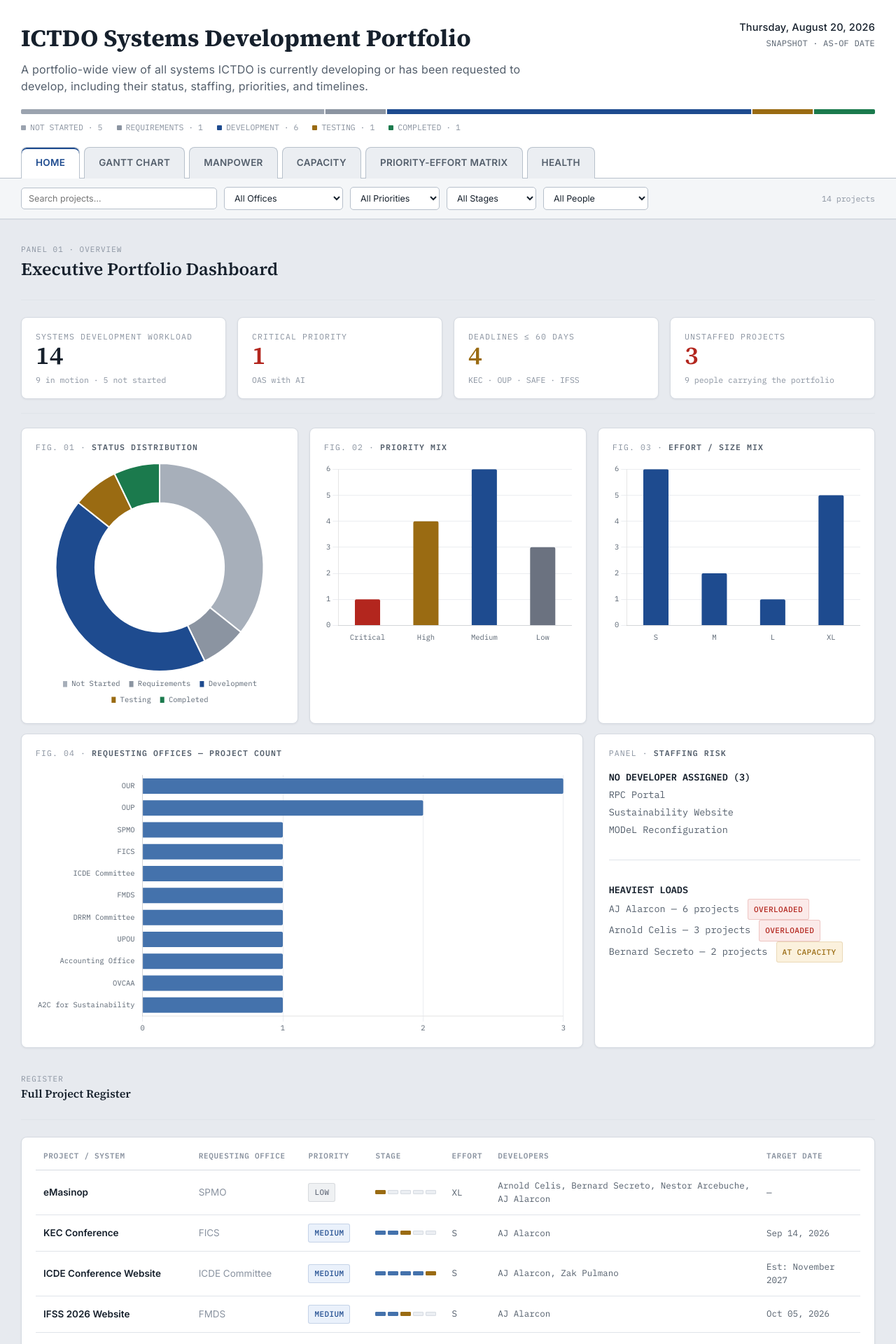
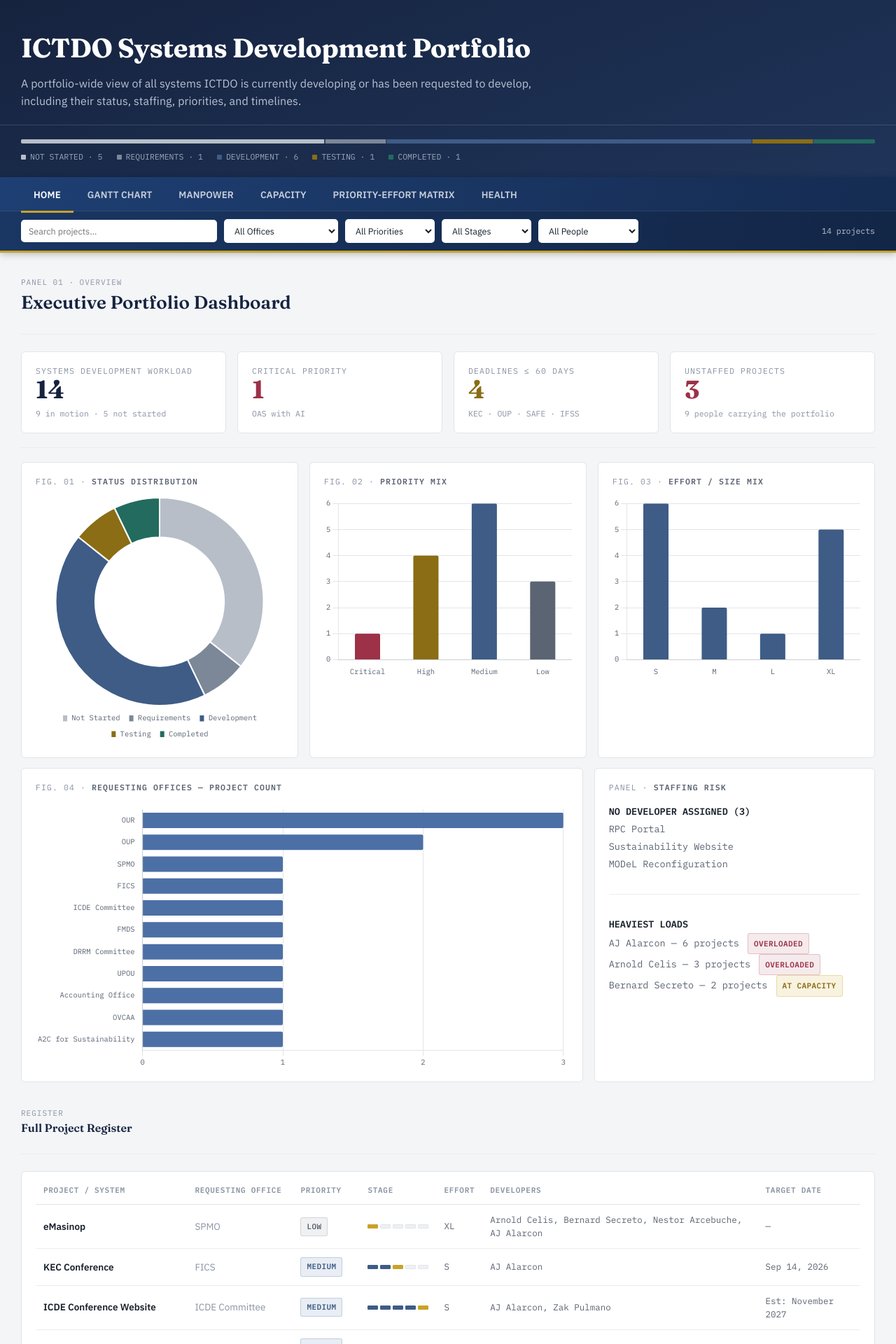
Before and after one commit to reinaldncku/reinaldncku.github.io, a Jekyll site: the page ictdo/index.html, which Jekyll copies as it is, in a window 1280 px wide. Shown: the top 1920 px of the page at 70% size. Built offline with Jekyll 4.4.1, drawn with Linux system fonts in a browser that asks for light colours; some of the changed text lies outside the part shown.

Commit message:
Add files via upload

```diff
--- a/ictdo/app.js
+++ b/ictdo/app.js
@@ -12,8 +12,8 @@ const EFFORT_LABEL = { "S":"Small", "M":"Medium", "L":"Large", "XL":"X-Large" };
 
 const STATUS_COLOR = {
   "Not Started": "var(--idle)",
-  "Requirements": "#8B94A1",
-  "Development": "var(--accent)",
+  "Requirements": "#7C8798",
+  "Development": "var(--accent-dim)",
   "Testing": "var(--warn)",
   "Completed": "var(--ok)"
 };
@@ -261,14 +261,6 @@ function renderPulse(){
   }
 }
 
-function renderClock(){
-  const el = document.getElementById("clock");
-  if(!el) return;
-  const d = new Date(TODAY + "T00:00:00");
-  const dateStr = d.toLocaleDateString("en-US", { weekday:"long", year:"numeric", month:"long", day:"numeric" });
-  el.innerHTML = `<span class="big">${dateStr}</span>SNAPSHOT · AS-OF DATE`;
-}
-
 function stageRailHTML(status){
   const idx = stageIndex(status);
   return `<span class="stagerail">` + STAGE_ORDER.map((s,i) => {
@@ -291,5 +283,4 @@ function priorityBadgeHTML(priority){
    so the chrome must be built synchronously here. */
 renderSwitchboard(document.body.getAttribute("data-page"));
 renderPulse();
-renderClock();
 renderFilterBar();
--- a/ictdo/index.html
+++ b/ictdo/index.html
@@ -17,12 +17,14 @@
         <div class="sub">A portfolio-wide view of all systems ICTDO is currently developing or has been requested to develop, including their status, staffing, priorities, and timelines.</div>
       </div>
     </div>
-    <div class="clock" id="clock"></div>
   </div>
   <div class="pulse">
     <div class="pulse-rail" id="pulseRail"></div>
     <div class="pulse-legend" id="pulseLegend"></div>
   </div>
+</div>
+
+<div class="stickynav">
   <div class="switchboard" id="switchboard"></div>
   <div class="filterbar" id="filterBar"></div>
 </div>
@@ -92,7 +94,7 @@
 
   <div class="foot">
     <span>ICTDO PORTFOLIO CONTROL · SOURCE: ICTDO_MASTER_PROJECT_PORTFOLIO.XLSX</span>
-    <span>SNAPSHOT AS OF 20 AUG 2026 · 14 PROJECTS TRACKED</span>
+    <span>14 PROJECTS TRACKED</span>
   </div>
 </div>
 
@@ -163,7 +165,7 @@
   // ---- Charts ----
   Chart.defaults.font.family = "'IBM Plex Mono', monospace";
   Chart.defaults.font.size = 10.5;
-  Chart.defaults.color = "#5B6673";
+  Chart.defaults.color = "#5B6472";
 
   const count = (arr, key) => {
     const m = {};
@@ -196,7 +198,7 @@
       datasets:[{ data: PRIORITY_ORDER.filter(p=>priorityCounts[p]).map(p=>priorityCounts[p]),
         backgroundColor: PRIORITY_ORDER.filter(p=>priorityCounts[p]).map(p=>priColors[p]), borderRadius:2, maxBarThickness:36 }]
     },
-    options:{ plugins:{legend:{display:false}}, scales:{ x:{grid:{display:false}}, y:{ grid:{color:"#EBEDF0"}, ticks:{precision:0} } } }
+    options:{ plugins:{legend:{display:false}}, scales:{ x:{grid:{display:false}}, y:{ grid:{color:"#E1E5EA"}, ticks:{precision:0} } } }
   });
 
   const effortCounts = count(DATA, "effort");
@@ -205,9 +207,9 @@
     data:{
       labels: EFFORT_ORDER.filter(e=>effortCounts[e]),
       datasets:[{ data: EFFORT_ORDER.filter(e=>effortCounts[e]).map(e=>effortCounts[e]),
-        backgroundColor:"#1E4B8F", borderRadius:2, maxBarThickness:36 }]
+        backgroundColor:"#3E5C86", borderRadius:2, maxBarThickness:36 }]
     },
-    options:{ plugins:{legend:{display:false}}, scales:{ x:{grid:{display:false}}, y:{ grid:{color:"#EBEDF0"}, ticks:{precision:0} } } }
+    options:{ plugins:{legend:{display:false}}, scales:{ x:{grid:{display:false}}, y:{ grid:{color:"#E1E5EA"}, ticks:{precision:0} } } }
   });
 
   const officeCounts = count(DATA, "office");
@@ -216,9 +218,9 @@
     type:"bar",
     data:{
       labels: officeEntries.map(e=>e[0]),
-      datasets:[{ data: officeEntries.map(e=>e[1]), backgroundColor:"#4472AC", borderRadius:2, maxBarThickness:22 }]
+      datasets:[{ data: officeEntries.map(e=>e[1]), backgroundColor:"#4C6FA5", borderRadius:2, maxBarThickness:22 }]
     },
-    options:{ indexAxis:"y", plugins:{legend:{display:false}}, scales:{ x:{ grid:{color:"#EBEDF0"}, ticks:{precision:0} }, y:{grid:{display:false}} } }
+    options:{ indexAxis:"y", plugins:{legend:{display:false}}, scales:{ x:{ grid:{color:"#E1E5EA"}, ticks:{precision:0} }, y:{grid:{display:false}} } }
   });
 
 })();
--- a/ictdo/style.css
+++ b/ictdo/style.css
@@ -1,48 +1,56 @@
 /* ==========================================================================
-   ICTDO PORTFOLIO — DESIGN SYSTEM (Mid-tone / Professional)
+   ICTDO PORTFOLIO — DESIGN SYSTEM
+   Palette and type matched to the ICTDO Technical Support Portfolio
+   (navy/gold, Fraunces + IBM Plex Sans/Mono) for a consistent ICTDO suite.
    ========================================================================== */
 
-@import url('https://fonts.googleapis.com/css2?family=Source+Serif+4:opsz,wght@8..60,500;8..60,600;8..60,700&family=Inter:wght@400;500;600;700&family=IBM+Plex+Mono:wght@400;500;600&display=swap');
+@import url('https://fonts.googleapis.com/css2?family=Fraunces:opsz,wght@9..144,500;9..144,600;9..144,700&family=IBM+Plex+Sans:wght@400;500;600;700&family=IBM+Plex+Mono:wght@400;500;600&display=swap');
 
 :root{
-  --bg:            #E7EAEF;
+  --navy:          #16233F;
+  --navy-2:        #1F3459;
+  --navy-3:        #152C52;
+
+  --bg:            #F3F5F7;
   --panel:         #FFFFFF;
-  --panel-2:       #F4F6F8;
-  --panel-3:       #EBEEF2;
-  --border:        #D6DBE2;
-  --border-soft:   #E0E4E9;
-  --border-strong: #B7C0CB;
+  --panel-2:       #F7F8FA;
+  --panel-3:       #EEF0F3;
+  --border:        #E1E5EA;
+  --border-soft:   #EAEDF0;
+  --border-strong: #C6CCD6;
 
-  --text:          #16202C;
-  --text-dim:      #545F6C;
-  --text-faint:    #8A93A0;
+  --text:          #17202B;
+  --text-dim:      #5B6472;
+  --text-faint:    #8A93A3;
 
-  --accent:        #1E4B8F;
-  --accent-dim:    #4472AC;
-  --accent-soft:   #E4EDFB;
+  --accent:        var(--navy);
+  --accent-dim:    #3E5C86;
+  --accent-soft:   rgba(22,35,63,0.07);
+  --gold:          #C9A227;
+  --gold-dark:     #8A6D14;
 
-  --critical:      #B3261E;
-  --critical-bg:   #FBEAE9;
-  --high:          #9A6B12;
-  --high-bg:       #FBF1DD;
-  --medium:        #1E4B8F;
-  --medium-bg:     #EAF1FB;
-  --low:           #6B7280;
-  --low-bg:        #EFF1F3;
+  --critical:      #9C3148;
+  --critical-bg:   rgba(156,49,72,0.1);
+  --high:          #8A6D14;
+  --high-bg:       rgba(201,162,39,0.14);
+  --medium:        #3E5C86;
+  --medium-bg:     rgba(76,111,165,0.12);
+  --low:           #5B6472;
+  --low-bg:        rgba(91,100,114,0.09);
 
-  --ok:            #1B7A4D;
-  --ok-bg:         #E7F4ED;
-  --warn:          #9A6B12;
-  --warn-bg:       #FBF1DD;
-  --danger:        #B3261E;
-  --danger-bg:     #FBEAE9;
-  --idle:          #9BA3AF;
+  --ok:            #236B5F;
+  --ok-bg:         rgba(47,133,119,0.12);
+  --warn:          #8A6D14;
+  --warn-bg:       rgba(201,162,39,0.14);
+  --danger:        #9C3148;
+  --danger-bg:     rgba(156,49,72,0.1);
+  --idle:          #B7BEC8;
 
   --radius:        4px;
-  --radius-lg:     8px;
+  --radius-lg:     6px;
 
-  --font-display:  'Source Serif 4', Georgia, serif;
-  --font-body:     'Inter', -apple-system, BlinkMacSystemFont, sans-serif;
+  --font-display:  'Fraunces', Georgia, serif;
+  --font-body:     'IBM Plex Sans', -apple-system, BlinkMacSystemFont, sans-serif;
   --font-mono:     'IBM Plex Mono', 'SFMono-Regular', monospace;
 }
 
@@ -60,10 +68,10 @@ body{
 }
 
 a{ color:inherit; text-decoration:none; }
-::selection{ background:var(--accent-soft); color:var(--accent); }
+::selection{ background:rgba(201,162,39,0.28); color:var(--navy); }
 
 a:focus-visible, button:focus-visible, .switch:focus-visible{
-  outline:2px solid var(--accent);
+  outline:2px solid var(--gold);
   outline-offset:2px;
 }
 
@@ -78,18 +86,18 @@ a:focus-visible, button:focus-visible, .switch:focus-visible{
 }
 
 /* ==========================================================================
-   TOP BAND
+   TOP BAND — masthead
    ========================================================================== */
 
 .topband{
-  border-bottom:1px solid var(--border);
-  background:var(--panel);
+  background:linear-gradient(160deg, var(--navy) 0%, var(--navy-2) 100%);
+  color:#EDEFF3;
 }
 
 .topband-inner{
   max-width:1400px;
   margin:0 auto;
-  padding:28px 30px 0;
+  padding:40px 30px 0;
   display:flex;
   align-items:flex-start;
   justify-content:space-between;
@@ -107,48 +115,34 @@ a:focus-visible, button:focus-visible, .switch:focus-visible{
   margin:0;
   font-family:var(--font-display);
   font-weight:700;
-  font-size:34px;
-  letter-spacing:0.1px;
-  color:var(--text);
+  font-size:38px;
+  letter-spacing:-0.01em;
+  color:#FFFFFF;
 }
 .callsign-text .sub{
   font-family:var(--font-body);
   font-size:16px;
-  color:var(--text-dim);
-  letter-spacing:0.2px;
-  margin-top:6px;
+  color:#B9C2D2;
+  letter-spacing:0.1px;
+  margin-top:8px;
   max-width:760px;
+  line-height:1.55;
 }
 
-.clock{
-  font-family:var(--font-mono);
-  font-size:12px;
-  color:var(--text-dim);
-  text-align:right;
-  letter-spacing:0.2px;
-}
-.clock .big{
-  color:var(--text);
-  font-size:14.5px;
-  display:block;
-  margin-bottom:3px;
-  font-family:var(--font-body);
-  font-weight:500;
-}
-
-/* Status summary strip — flat, muted segmented bar */
+/* Status summary strip — flat, muted segmented bar on navy */
 .pulse{
   max-width:1400px;
-  margin:20px auto 0;
-  padding:0 30px;
+  margin:22px auto 0;
+  padding:20px 30px 20px;
+  border-top:1px solid rgba(255,255,255,0.14);
 }
 .pulse-rail{
   display:flex;
   gap:2px;
-  height:7px;
+  height:6px;
   border-radius:2px;
   overflow:hidden;
-  background:var(--panel-3);
+  background:rgba(255,255,255,0.12);
 }
 .pulse-seg{ height:100%; }
 .pulse-legend{
@@ -156,67 +150,68 @@ a:focus-visible, button:focus-visible, .switch:focus-visible{
   margin-top:10px;
   font-family:var(--font-mono);
   font-size:11.5px;
-  color:var(--text-faint);
+  color:#9AA6B8;
 }
 .pulse-legend span{ display:inline-flex; align-items:center; gap:6px; }
 .pulse-legend i{ width:7px; height:7px; border-radius:1px; display:inline-block; }
 
 /* ==========================================================================
-   NAV — real tabs (folder-tab styling)
+   STICKY NAV — tabs + filter bar, pinned together at the top of viewport
    ========================================================================== */
+
+.stickynav{
+  position:sticky;
+  top:0;
+  z-index:100;
+  background:linear-gradient(100deg, #1E3F73 0%, var(--navy-3) 100%);
+  border-bottom:3px solid var(--gold);
+  box-shadow:0 2px 10px rgba(0,0,0,0.25);
+}
 
 .switchboard{
   max-width:1400px;
   margin:0 auto;
-  padding:18px 30px 0;
+  padding:0 30px;
   display:flex;
-  gap:6px;
+  gap:2px;
   flex-wrap:wrap;
-  border-bottom:1px solid var(--border-strong);
 }
 
 .switch{
   font-family:var(--font-body);
   font-size:13.5px;
   font-weight:600;
-  letter-spacing:0.3px;
-  color:var(--text-dim);
-  background:var(--panel-3);
-  border:1px solid var(--border-strong);
-  border-bottom:none;
-  border-radius:8px 8px 0 0;
-  padding:11px 20px 12px;
+  letter-spacing:0.1px;
+  color:#C7CEDB;
+  background:transparent;
+  border:none;
+  border-bottom:3px solid transparent;
+  padding:15px 18px 12px;
   display:inline-flex;
   align-items:center;
   gap:0;
   cursor:pointer;
-  transition:color .15s ease, background .15s ease;
-  position:relative;
-  top:1px;
+  transition:color .15s ease, border-color .15s ease;
+  margin-bottom:-3px;
 }
-.switch:hover{ color:var(--text); background:var(--panel-2); }
+.switch:hover{ color:#fff; }
 .switch .dot{ display:none; }
 .switch.active{
-  color:var(--accent);
-  background:var(--panel);
-  border-color:var(--border-strong);
-  box-shadow: inset 0 2px 0 var(--accent);
+  color:#fff;
+  border-bottom-color:var(--gold);
 }
 
-/* ==========================================================================
-   FILTER BAR — persists across pages via the URL query string
-   ========================================================================== */
-
+/* Filter bar sits directly under the tabs, inside the same sticky shell */
 .filterbar{
   max-width:1400px;
   margin:0 auto;
-  padding:12px 30px;
+  padding:11px 30px;
   display:flex;
   align-items:center;
   gap:10px;
   flex-wrap:wrap;
-  background:var(--panel-2);
-  border-bottom:1px solid var(--border);
+  background:rgba(0,0,0,0.14);
+  border-top:1px solid rgba(255,255,255,0.1);
 }
 
 .fb-input, .fb-select{
@@ -224,18 +219,18 @@ a:focus-visible, button:focus-visible, .switch:focus-visible{
   font-size:12.5px;
   color:var(--text);
   background:var(--panel);
-  border:1px solid var(--border-strong);
+  border:1px solid transparent;
   border-radius:5px;
   padding:7px 10px;
 }
 .fb-input{ min-width:180px; flex:1 1 180px; max-width:280px; }
 .fb-select{ min-width:128px; cursor:pointer; }
-.fb-input:focus, .fb-select:focus{ outline:2px solid var(--accent); outline-offset:1px; }
+.fb-input:focus, .fb-select:focus{ outline:2px solid var(--gold); outline-offset:1px; }
 
 .fb-count{
   font-family:var(--font-mono);
   font-size:11.5px;
-  color:var(--text-faint);
+  color:#B9C2D2;
   margin-left:auto;
   white-space:nowrap;
 }
@@ -244,15 +239,15 @@ a:focus-visible, button:focus-visible, .switch:focus-visible{
   font-family:var(--font-mono);
   font-size:11.5px;
   font-weight:600;
-  color:var(--accent);
-  background:var(--panel);
-  border:1px solid var(--accent-dim);
+  color:#17202B;
+  background:var(--gold);
+  border:1px solid var(--gold);
   border-radius:5px;
   padding:7px 11px;
   white-space:nowrap;
   display:inline-flex;
 }
-.fb-clear:hover{ background:var(--accent-soft); }
+.fb-clear:hover{ filter:brightness(1.06); }
 
 /* ==========================================================================
    PAGE HEAD
@@ -270,22 +265,16 @@ a:focus-visible, button:focus-visible, .switch:focus-visible{
 }
 .pagehead h2{
   font-family:var(--font-display);
-  font-size:25px;
+  font-size:26px;
   font-weight:600;
   margin:0 0 6px;
-  color:var(--text);
+  color:var(--navy);
 }
 .pagehead p{
   margin:0;
   color:var(--text-dim);
   font-size:13.5px;
   max-width:680px;
-}
-.pagehead p.lead{
-  font-size:16.5px;
-  line-height:1.6;
-  max-width:760px;
-  color:var(--text-dim);
 }
 .pagehead .tag{
   font-family:var(--font-mono);
@@ -319,7 +308,6 @@ a:focus-visible, button:focus-visible, .switch:focus-visible{
   border:1px solid var(--border);
   border-radius:var(--radius-lg);
   padding:18px 20px;
-  box-shadow:0 1px 3px rgba(16,24,40,0.06);
 }
 .panel-head{
   display:flex;
@@ -340,11 +328,11 @@ a:focus-visible, button:focus-visible, .switch:focus-visible{
 .kpi .value{
   font-family:var(--font-display);
   font-size:36px;
-  font-weight:600;
+  font-weight:700;
   line-height:1;
-  color:var(--text);
+  color:var(--navy);
 }
-.kpi .value.accent{ color:var(--accent); }
+.kpi .value.accent{ color:var(--accent-dim); }
 .kpi .value.danger{ color:var(--danger); }
 .kpi .value.warn{ color:var(--warn); }
 .kpi .value.ok{ color:var(--ok); }
@@ -371,13 +359,13 @@ a:focus-visible, button:focus-visible, .switch:focus-visible{
   border-radius:3px;
   border:1px solid transparent;
   white-space:nowrap;
-  font-weight:500;
+  font-weight:600;
 }
 
-.badge-critical{ color:var(--critical); background:var(--critical-bg); border-color:rgba(179,38,30,0.18); }
-.badge-high{ color:var(--high); background:var(--high-bg); border-color:rgba(154,107,18,0.18); }
-.badge-medium{ color:var(--medium); background:var(--medium-bg); border-color:rgba(30,75,143,0.18); }
-.badge-low{ color:var(--low); background:var(--low-bg); border-color:rgba(107,114,128,0.18); }
+.badge-critical{ color:var(--critical); background:var(--critical-bg); border-color:rgba(156,49,72,0.22); }
+.badge-high{ color:var(--high); background:var(--high-bg); border-color:rgba(201,162,39,0.3); }
+.badge-medium{ color:var(--medium); background:var(--medium-bg); border-color:rgba(76,111,165,0.25); }
+.badge-low{ color:var(--low); background:var(--low-bg); border-color:rgba(91,100,114,0.2); }
 
 .pill{
   display:inline-block;
@@ -388,7 +376,7 @@ a:focus-visible, button:focus-visible, .switch:focus-visible{
   background:var(--panel-3);
   border:1px solid var(--border);
   padding:4px 9px;
-  border-radius:3px;
+  border-radius:20px;
   text-transform:uppercase;
 }
 
@@ -402,7 +390,7 @@ a:focus-visible, button:focus-visible, .switch:focus-visible{
   display:block;
 }
 .stagerail i.lit{ background:var(--accent-dim); border-color:var(--accent-dim); }
-.stagerail i.current{ background:var(--warn); border-color:var(--warn); }
+.stagerail i.current{ background:var(--gold); border-color:var(--gold); }
 
 /* ==========================================================================
    TABLE
```
Also changed, not shown: other parts of ictdo/index.html (+2 -2 lines), ictdo/capacity.html (+7 -6 lines), ictdo/health.html (+6 -5 lines), ictdo/manpower.html (+4 -3 lines), ictdo/priority-effort.html (+6 -5 lines), ictdo/roadmap.html (+5 -4 lines).
